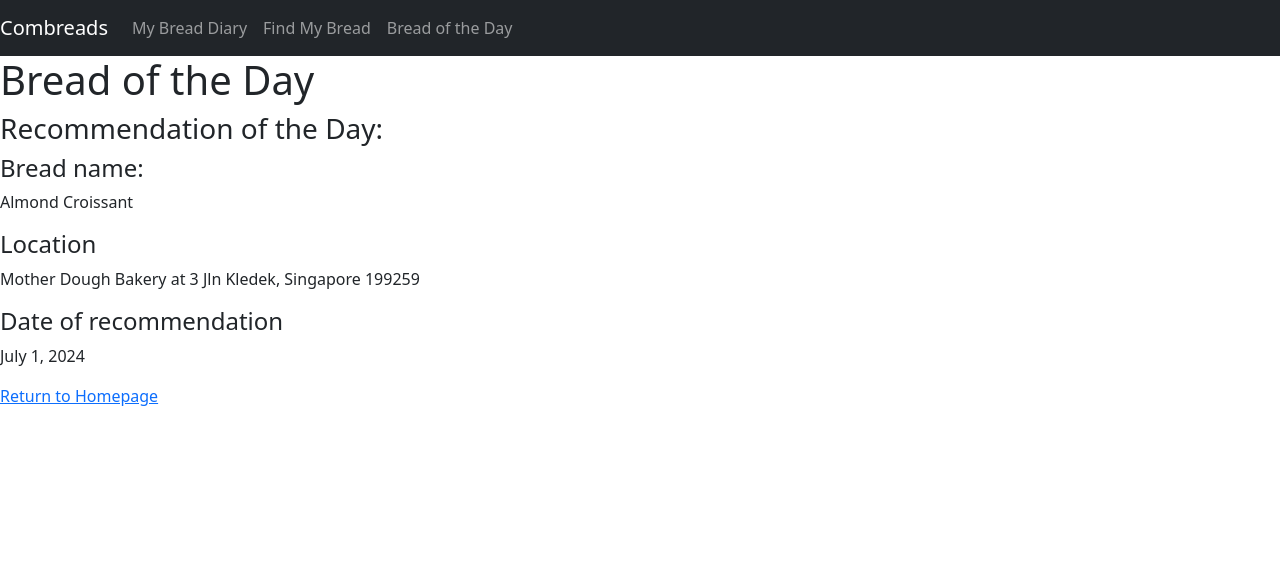
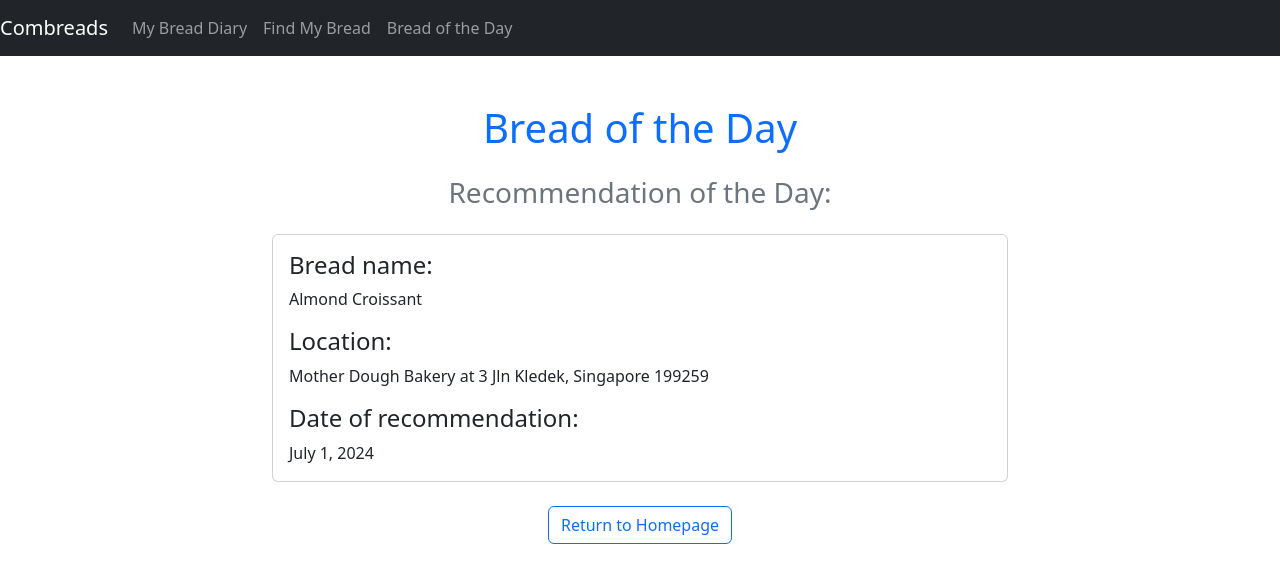
Before and after one commit to samstt/combreads-project, a Django app: template combreads/recommendations/templates/recommendations/recopage.html in a window 1280 px wide. Shown: the top 583 px of the page. Run offline with Django 5.2, Linux system fonts and the light colour scheme; the template is opened without the code that fills it: values named after a table or form of the project are taken from there, others are empty; data comes from the database, SQL or seed files in the repository.

Commit message:
completed css styling for recopage

```diff
--- a/combreads/recommendations/templates/recommendations/recopage.html
+++ b/combreads/recommendations/templates/recommendations/recopage.html
@@ -2,19 +2,31 @@
 {% extends "recommendations/layout.html" %}
 
 {% block body %}
-<h1> Bread of the Day</h1>
-
-<h3> Recommendation of the Day: </h3>
-{% if daily_reco %}
-<h4> Bread name:</h4>
-    <p>{{ daily_reco.name }}</p>
-<h4> Location</h4>
-    <p> {{ daily_reco.location }}</p>
-<h4> Date of recommendation</h4>
-    <p> {{ daily_reco.date }}</p>
-{% else %}
-    <p> No Recommendation Today!</p>
-{% endif %}
-
-<a href="{% url 'index' %}"> Return to Homepage</a>
+<div class="container mt-5">
+    <div class="row justify-content-center">
+        <div class="col-md-8">
+            <h1 class="text-center text-primary mb-4">Bread of the Day</h1>
+            <h3 class="text-center text-secondary mb-4">Recommendation of the Day:</h3>
+            {% if daily_reco %}
+                <div class="card">
+                    <div class="card-body">
+                        <h4 class="card-title">Bread name:</h4>
+                        <p class="card-text">{{ daily_reco.name }}</p>
+                        <h4 class="card-title">Location:</h4>
+                        <p class="card-text">{{ daily_reco.location }}</p>
+                        <h4 class="card-title">Date of recommendation:</h4>
+                        <p class="card-text">{{ daily_reco.date }}</p>
+                    </div>
+                </div>
+            {% else %}
+                <div class="alert alert-warning text-center">
+                    No Recommendation Today!
+                </div>
+            {% endif %}
+            <div class="text-center mt-4">
+                <a href="{% url 'index' %}" class="btn btn-outline-primary">Return to Homepage</a>
+            </div>
+        </div>
+    </div>
+</div>
 {% endblock %}
```
Also changed, not shown: combreads/db.sqlite3.
